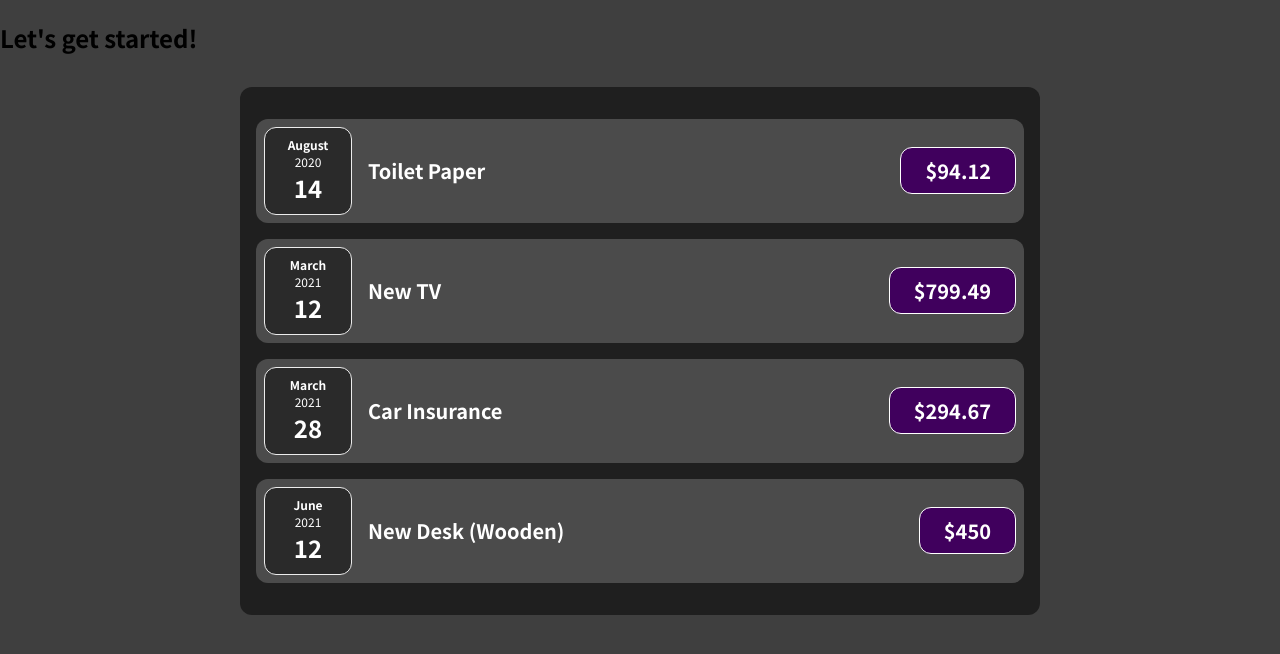
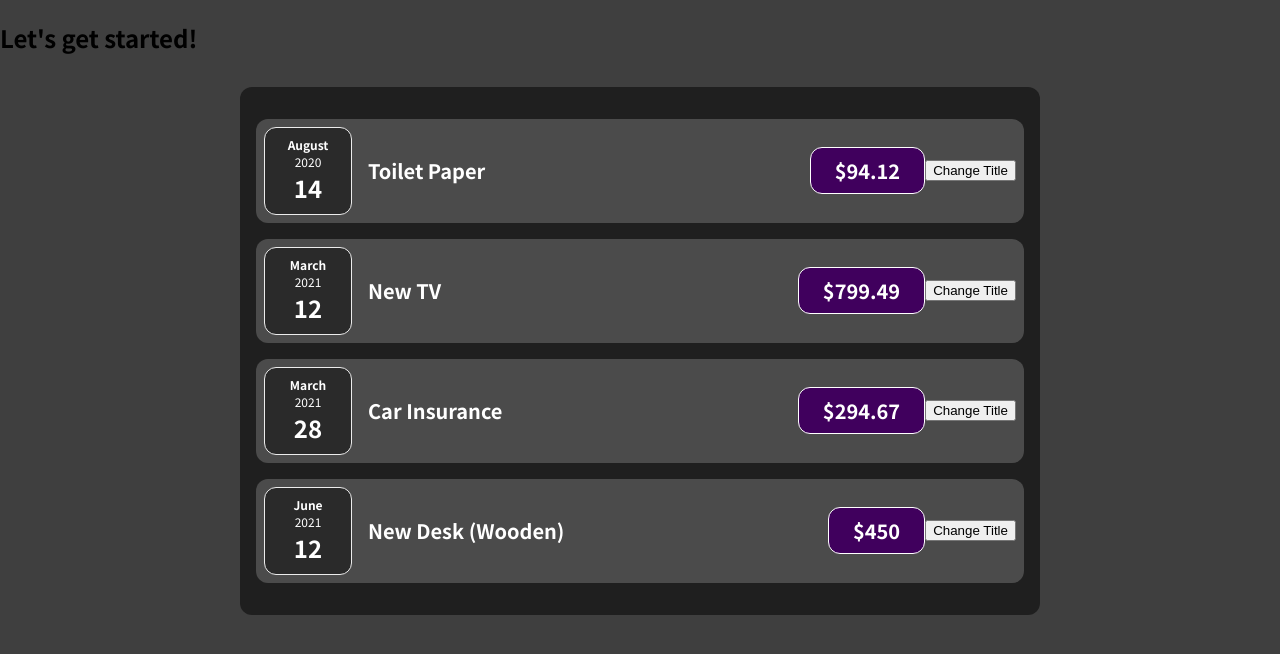
Before and after one commit to A-Qudsi/ReactProjects, a JavaScript app in the folder 01-starting-setup/: page / in a window 1280 px wide. Shown: the top 654 px of the page. Built offline with nearby package versions, Linux system fonts and the light colour scheme.

Commit message:
add button

```diff
--- a/01-starting-setup/src/components/Expenses/ExpenseItem.js
+++ b/01-starting-setup/src/components/Expenses/ExpenseItem.js
@@ -11,6 +11,7 @@ const ExpenseItem = (props) => {
           <h2>{props.title}</h2>
           <div className="expense-item__price">${props.amount}</div>
         </div>
+        <button>Change Title</button>
       </Card>
     );
 }
```
Also changed, not shown: 1 other file (tests, documents, lock files or other folders).
